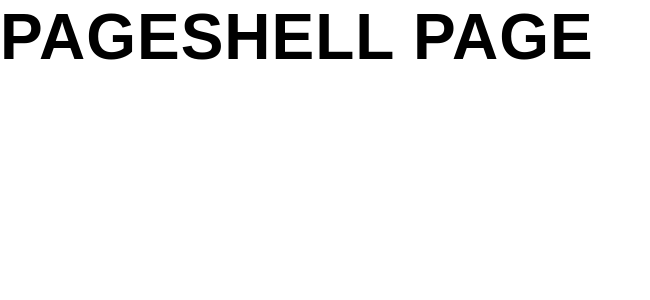
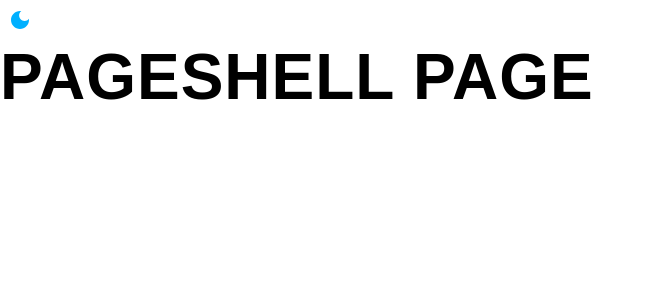
Before and after one commit to AplUSAndmINUS/tw-me-webapp-react-mui, a React (Create React App) app: page / in a window 1280 px wide. Shown: the top 300 px of the page, without its empty margins (0-650 px from the left). Built offline with nearby package versions, Linux system fonts and the light colour scheme; a web font is replaced by a local one.

Commit message:
updated the primary secondary palettes and colors for light and dark

```diff
--- a/package.json
+++ b/package.json
@@ -4,7 +4,8 @@
   "private": true,
   "dependencies": {
     "@emotion/react": "^11.10.5",
-    "@emotion/styled": "^11.10.5",
+    "@emotion/styled": "^11.10.8",
+    "@mui/icons-material": "^5.11.16",
     "@mui/material": "^5.11.7",
     "@reduxjs/toolkit": "^1.9.5",
     "@testing-library/jest-dom": "^5.14.1",
--- a/src/pages/page-shell/page-shell.tsx
+++ b/src/pages/page-shell/page-shell.tsx
@@ -1,8 +1,19 @@
 import React from 'react';
-import { Typography } from '@mui/material';
+import { IconButton, Typography } from '@mui/material';
+import { DarkMode } from '@mui/icons-material';
 
-import './styled';
-
-export const PageShell = () => <Typography variant="h1">PageShell page</Typography>;
+export const PageShell = () => {
+  return (
+    <>
+      <IconButton
+        color="secondary"
+        disableRipple
+        disableFocusRipple>
+        <DarkMode />
+      </IconButton>
+      <Typography variant="h1">PageShell page</Typography>
+    </>
+  )
+};
 
 export default PageShell;
--- a/src/styles/_colors.scss
+++ b/src/styles/_colors.scss
@@ -1,14 +1,14 @@
 // Color variables universal
 $black: #000;
 $white: #fff;
-$light-black: #444;
+$light-black: #222;
 $darker-white: #bbb;
 $contrast-primary: #fff;
 $contrast-secondary: #ddd;
 
 // light mode colors
 $blue-primary-light: #445f7E;
-$blue-secondary-light: #748ba5;
+$blue-secondary-light: #333;
 $success-light: #2e7d32;
 $error-light: #d32f2f;
 $warning-light: #f9a825;
@@ -16,7 +16,7 @@ $info-light: #3d6bb3;
 
 // dark mode colors
 $blue-primary-dark: #748ba5;
-$blue-secondary-dark: #698084;
+$blue-secondary-dark: #ddd;
 $success-dark: #4caf50;
 $error-dark: #f44336;
 $warning-dark: #ffeb3b;
--- a/src/theming/material-ui.tsx
+++ b/src/theming/material-ui.tsx
@@ -12,9 +12,9 @@ export const theme = createTheme({
       contrastText: '#fff'
     },
     secondary: {
-      light: '#748ba5',
+      light: '#ddd',
       main: '#00b0ff',
-      dark: '#698084',
+      dark: '#333',
       contrastText: '#ddd'
     },
     success: {
```
Also changed, not shown: 1 other file (tests, documents, lock files or other folders).
